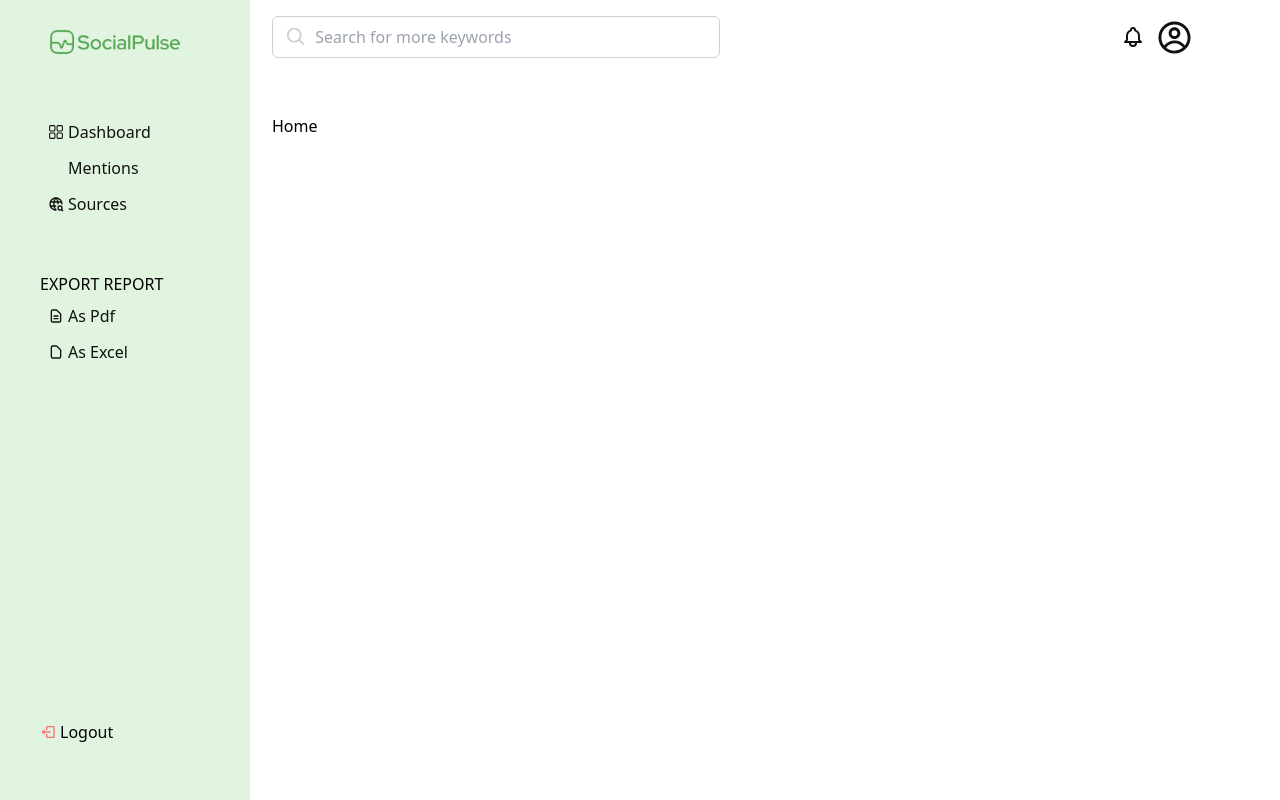
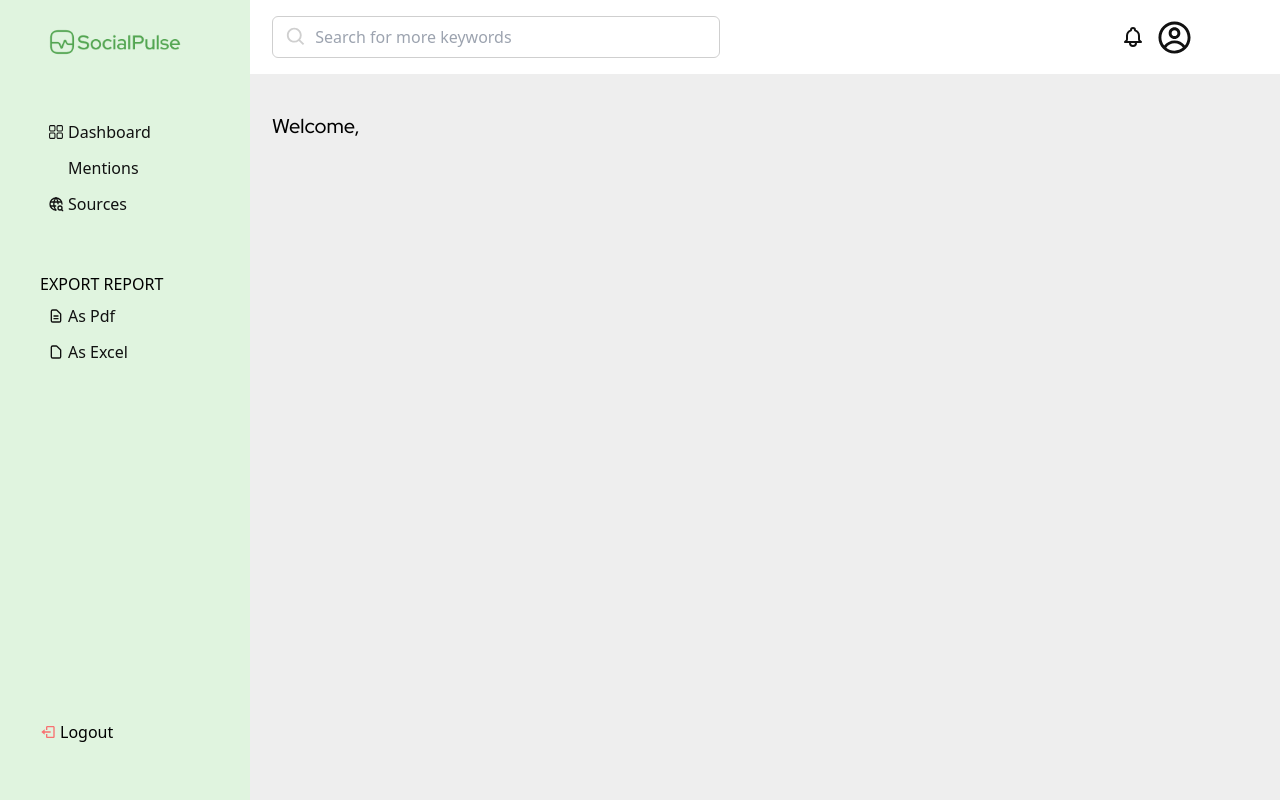
Before and after one commit to egba001/social_pulse_frontend, a React (Vite) app: page /dashboard in a window 1280 px wide. Built offline with nearby package versions, Linux system fonts and the light colour scheme; no server answers; sample sign-in values are in the browser's storage; some icons are missing.

Commit message:
dashboard nav

```diff
--- a/src/index.css
+++ b/src/index.css
@@ -67,5 +67,5 @@
 }
 
 .dashboard_body {
-  @apply min-h-screen relative w-full pt-[1rem] pr-[5rem] pb-[0rem] pl-[17rem];
+  @apply min-h-screen relative w-full pt-[7rem] pr-[5rem] pb-[0rem] pl-[17rem];
 }
--- a/src/pages/Dashboard/components/DashboardNavbar.jsx
+++ b/src/pages/Dashboard/components/DashboardNavbar.jsx
@@ -34,7 +34,7 @@ const DashboardNavbar = () => {
   console.log(userData);
 
   return (
-    <nav className="flex items-center justify-between mb-14">
+    <nav className="flex items-center justify-between mb-14 bg-white p-4 fixed w-full top-0 left-0 pt-[1rem] pr-[5rem] pb-[1rem] pl-[17rem]">
       <div className=" border border-[#CFCFCF] py-2 px-3 rounded-md max-w-md w-full flex items-center gap-2">
         <BiSearch className="text-2xl text-[#CFCFCF]" />
         <input
--- a/src/pages/Dashboard/pages/Dashboard.jsx
+++ b/src/pages/Dashboard/pages/Dashboard.jsx
@@ -5,7 +5,7 @@ const Dashboard = ({ children }) => {
   return (
     <main id="dashboard">
       <SideNav />
-      <section className="dashboard_body">
+      <section className="dashboard_body bg-bg_grey">
         <DashboardNavbar />
         {children}
       </section>
--- a/src/pages/Dashboard/pages/Home.jsx
+++ b/src/pages/Dashboard/pages/Home.jsx
@@ -1,8 +1,39 @@
+import { useContext, useEffect, useState } from "react";
+import { AuthContext } from "../../../context/AuthContext";
+import { doc, getDoc } from "@firebase/firestore";
+import { db } from "../../../firebase";
 
 const Home = () => {
+  const currentUser = useContext(AuthContext);
+  const [userData, setUserData] = useState(null);
+
+  useEffect(() => {
+    const fetchUserData = async () => {
+      try {
+        const userDocRef = await getDoc(doc(db, "users", currentUser.uid));
+
+        if (userDocRef.exists()) {
+          setUserData(userDocRef.data());
+        }
+      } catch (error) {
+        console.log(error.message);
+      }
+    };
+
+    if (currentUser) {
+      fetchUserData();
+    }
+  }, [currentUser]);
+
+  console.log(userData);
+
   return (
-    <div>Home</div>
-  )
-}
+    <section>
+      <h2 className="font-red font-medium text-xl">
+        Welcome, {userData?.businessName}
+      </h2>
+    </section>
+  );
+};
 
-export default Home
+export default Home;
--- a/tailwind.config.js
+++ b/tailwind.config.js
@@ -7,6 +7,7 @@ export default {
         green: "#64C661",
         dark: "#111111",
         purple: "rgba(111, 45, 189, 1)",
+        bg_grey: "#eee",
       },
       fontFamily: {
         red: ["Red Hat Display", "sans-serif"],
```
